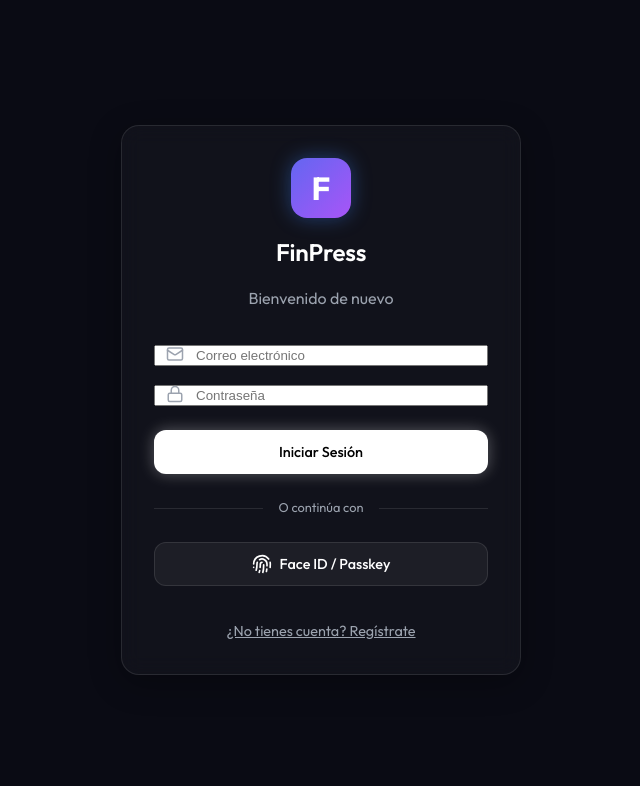
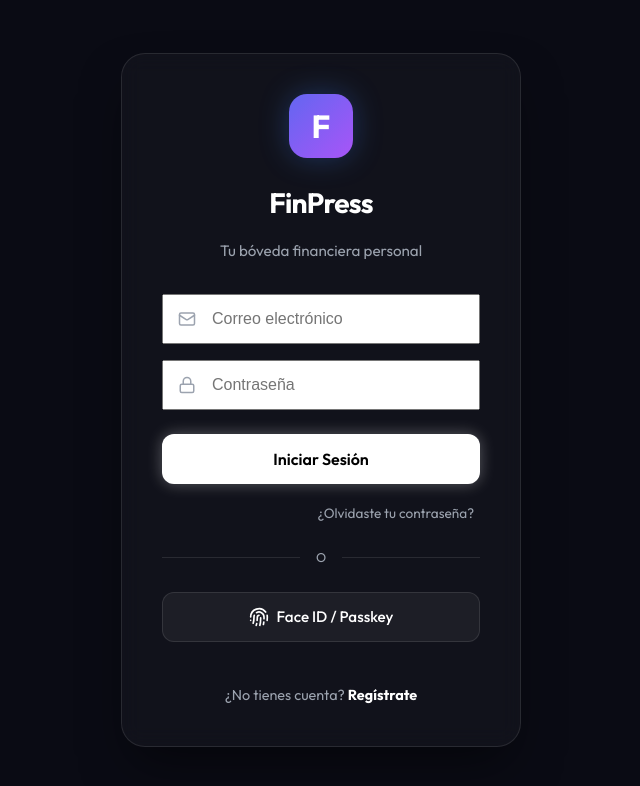
Before and after one commit to dcartagena1/finpress, a React (Vite) app: page / in a window 1280 px wide. Shown: the top 786 px of the page, without its empty margins (319-959 px from the left). Built offline with nearby package versions, Linux system fonts and the light colour scheme; a web font is replaced by a local one.

Commit message:
Feat: Add SpeedInsights and Polish Auth UI

```diff
--- a/src/components/Auth.jsx
+++ b/src/components/Auth.jsx
@@ -1,13 +1,32 @@
-import { useState } from 'react'
+import { useState, useEffect } from 'react'
 import { supabase } from '../lib/supabaseClient'
-import { Loader2, Fingerprint, Mail, Lock } from 'lucide-react'
+import { Loader2, Fingerprint, Mail, Lock, ArrowLeft } from 'lucide-react'
+
+// Helper for translation
+const translateError = (errorMsg) => {
+    if (!errorMsg) return '';
+    if (errorMsg.includes('Invalid login credentials')) return 'Correo o contraseña incorrectos.';
+    if (errorMsg.includes('User already registered')) return 'Este correo ya está registrado.';
+    if (errorMsg.includes('Rate limit')) return 'Demasiados intentos. Intenta más tarde.';
+    if (errorMsg.includes('Password should be')) return 'La contraseña es muy débil (mínimo 6 caracteres).';
+    if (errorMsg.includes('Signups not allowed')) return 'El registro está deshabilitado temporalmente.';
+    return errorMsg;
+}
 
 export function Auth() {
+    const [view, setView] = useState('LOGIN'); // 'LOGIN', 'REGISTER', 'FORGOT_PASSWORD'
     const [isLoading, setIsLoading] = useState(false)
-    const [isSignUp, setIsSignUp] = useState(false) // Toggle between Login/Register
     const [email, setEmail] = useState('')
     const [password, setPassword] = useState('')
     const [message, setMessage] = useState({ text: '', type: '' })
+    const [webAuthnSupported, setWebAuthnSupported] = useState(false)
+
+    useEffect(() => {
+        // Check if browser supports WebAuthn
+        if (window.PublicKeyCredential) {
+            setWebAuthnSupported(true)
+        }
+    }, [])
 
     const handleAuth = async (e) => {
         e.preventDefault()
@@ -16,35 +35,41 @@ export function Auth() {
 
         try {
             let result;
-            if (isSignUp) {
+            if (view === 'REGISTER') {
                 result = await supabase.auth.signUp({ email, password })
+                if (result.error) throw result.error
+                // If email confirmation is enabled, session might be null
+                if (!result.data.session) {
+                    setMessage({ text: '¡Cuenta creada! Revisa tu correo para confirmar.', type: 'success' })
                 } else {
+                    setMessage({ text: '¡Bienvenido!', type: 'success' })
+                }
+            } else if (view === 'LOGIN') {
                 result = await supabase.auth.signInWithPassword({ email, password })
-            }
-
-            const { error, data } = result;
-
-            if (error) throw error
-
-            if (isSignUp && !data.session) {
-                setMessage({ text: '¡Cuenta creada! Por favor verifica tu correo para continuar.', type: 'success' })
+                if (result.error) throw result.error
+            } else if (view === 'FORGOT_PASSWORD') {
+                result = await supabase.auth.resetPasswordForEmail(email, {
+                    redirectTo: window.location.origin + '/reset-password', // Simplified redirect
+                })
+                if (result.error) throw result.error
+                setMessage({ text: 'Se ha enviado un correo para restablecer tu contraseña.', type: 'success' })
             }
         } catch (error) {
-            setMessage({ text: error.message, type: 'error' })
+            setMessage({ text: translateError(error.message), type: 'error' })
         } finally {
             setIsLoading(false)
         }
     }
 
     const handleBiometricLogin = async () => {
-        // NOTE: User must have registered a passkey first in settings.
-        // This button attempts to sign in with an existing passkey.
         try {
             setIsLoading(true)
             const { data, error } = await supabase.auth.signInWithWebAuthn({ email })
             if (error) throw error
         } catch (error) {
-            setMessage({ text: 'Error Face ID: ' + error.message, type: 'error' })
+            // Often "The user cancelled the operation" or "Not allowed"
+            setMessage({ text: 'No se pudo iniciar con Face ID. Intenta con contraseña.', type: 'error' })
+            console.error(error)
         } finally {
             setIsLoading(false)
         }
@@ -60,28 +85,39 @@ export function Auth() {
             color: 'white',
             padding: '1rem'
         }}>
-            <div className="card" style={{ maxWidth: '400px', width: '100%', padding: '2rem', textAlign: 'center', backdropFilter: 'blur(10px)', border: '1px solid rgba(255,255,255,0.1)' }}>
+            <div className="card" style={{ maxWidth: '400px', width: '100%', padding: '2.5rem', textAlign: 'center', backdropFilter: 'blur(10px)', border: '1px solid rgba(255,255,255,0.1)', borderRadius: '24px', boxShadow: '0 25px 50px -12px rgba(0, 0, 0, 0.5)' }}>
+
+                {view === 'FORGOT_PASSWORD' && (
+                    <button onClick={() => { setView('LOGIN'); setMessage({ text: '', type: '' }); }} style={{ position: 'absolute', top: '20px', left: '20px', background: 'none', border: 'none', color: 'var(--text-secondary)', cursor: 'pointer' }}>
+                        <ArrowLeft size={24} />
+                    </button>
+                )}
+
                 <div style={{ marginBottom: '2rem' }}>
                     <div style={{
-                        width: '60px',
-                        height: '60px',
+                        width: '64px',
+                        height: '64px',
                         background: 'var(--grad-primary)',
-                        borderRadius: '16px',
+                        borderRadius: '18px',
                         display: 'flex',
                         alignItems: 'center',
                         justifyContent: 'center',
-                        margin: '0 auto 1rem auto',
-                        boxShadow: '0 0 20px rgba(59, 130, 246, 0.4)'
+                        margin: '0 auto 1.5rem auto',
+                        boxShadow: '0 0 30px rgba(59, 130, 246, 0.3)'
                     }}>
                         <span style={{ fontSize: '2rem', fontWeight: 'bold', color: 'white' }}>F</span>
                     </div>
-                    <h1 style={{ fontSize: '1.5rem', fontWeight: '600' }}>FinPress</h1>
-                    <p className="text-secondary">{isSignUp ? 'Crea tu cuenta profesional' : 'Bienvenido de nuevo'}</p>
+                    <h1 style={{ fontSize: '1.75rem', fontWeight: '700', letterSpacing: '-0.03em', marginBottom: '0.5rem' }}>
+                        {view === 'REGISTER' ? 'Crear Cuenta' : view === 'FORGOT_PASSWORD' ? 'Recuperar Clave' : 'FinPress'}
+                    </h1>
+                    <p className="text-secondary" style={{ fontSize: '0.95rem' }}>
+                        {view === 'REGISTER' ? 'Comienza tu control financiero' : view === 'FORGOT_PASSWORD' ? 'Ingresa tu correo para continuar' : 'Tu bóveda financiera personal'}
+                    </p>
                 </div>
 
                 <form onSubmit={handleAuth} style={{ display: 'flex', flexDirection: 'column', gap: '1rem' }}>
                     <div className="input-group" style={{ position: 'relative' }}>
-                        <Mail size={18} style={{ position: 'absolute', left: '12px', top: '50%', transform: 'translateY(-50%)', color: 'var(--text-secondary)' }} />
+                        <Mail size={18} style={{ position: 'absolute', left: '16px', top: '50%', transform: 'translateY(-50%)', color: 'var(--text-secondary)' }} />
                         <input
                             className="input-field"
                             type="email"
@@ -89,12 +125,13 @@ export function Auth() {
                             value={email}
                             onChange={(e) => setEmail(e.target.value)}
                             required
-                            style={{ width: '100%', paddingLeft: '40px' }}
+                            style={{ width: '100%', paddingLeft: '48px', height: '50px', fontSize: '1rem' }}
                         />
                     </div>
 
+                    {view !== 'FORGOT_PASSWORD' && (
                         <div className="input-group" style={{ position: 'relative' }}>
-                        <Lock size={18} style={{ position: 'absolute', left: '12px', top: '50%', transform: 'translateY(-50%)', color: 'var(--text-secondary)' }} />
+                            <Lock size={18} style={{ position: 'absolute', left: '16px', top: '50%', transform: 'translateY(-50%)', color: 'var(--text-secondary)' }} />
                             <input
                                 className="input-field"
                                 type="password"
@@ -103,18 +140,37 @@ export function Auth() {
                                 onChange={(e) => setPassword(e.target.value)}
                                 required
                                 minLength={6}
-                            style={{ width: '100%', paddingLeft: '40px' }}
+                                style={{ width: '100%', paddingLeft: '48px', height: '50px', fontSize: '1rem' }}
                             />
                         </div>
+                    )}
 
-                    <button className="btn btn-primary flex-center" disabled={isLoading} style={{ justifyContent: 'center', height: '44px', marginTop: '0.5rem' }}>
-                        {isLoading ? <Loader2 className="animate-spin" /> : (isSignUp ? 'Registrarse' : 'Iniciar Sesión')}
+                    <button className="btn btn-primary flex-center" disabled={isLoading} style={{ justifyContent: 'center', height: '50px', marginTop: '0.5rem', fontSize: '1rem', fontWeight: '600' }}>
+                        {isLoading ? <Loader2 className="animate-spin" /> : (
+                            view === 'REGISTER' ? 'Registrarse' : view === 'FORGOT_PASSWORD' ? 'Enviar Correo' : 'Iniciar Sesión'
+                        )}
                     </button>
                 </form>
 
+                {view === 'LOGIN' && (
+                    <div style={{ marginTop: '1rem', textAlign: 'right' }}>
+                        <button
+                            type="button"
+                            onClick={() => { setView('FORGOT_PASSWORD'); setMessage({ text: '', type: '' }); }}
+                            className="text-secondary"
+                            style={{ background: 'none', border: 'none', cursor: 'pointer', fontSize: '0.85rem' }}
+                        >
+                            ¿Olvidaste tu contraseña?
+                        </button>
+                    </div>
+                )}
+
+                {/* Biometric Button - Only if supported and safely handled */}
+                {view === 'LOGIN' && webAuthnSupported && (
+                    <>
                         <div style={{ margin: '1.5rem 0', display: 'flex', alignItems: 'center', gap: '1rem' }}>
                             <div style={{ height: '1px', background: 'rgba(255,255,255,0.1)', flex: 1 }}></div>
-                    <span className="text-secondary" style={{ fontSize: '0.8rem' }}>O continúa con</span>
+                            <span className="text-secondary" style={{ fontSize: '0.8rem' }}>O</span>
                             <div style={{ height: '1px', background: 'rgba(255,255,255,0.1)', flex: 1 }}></div>
                         </div>
 
@@ -123,33 +179,43 @@ export function Auth() {
                             onClick={handleBiometricLogin}
                             disabled={!email}
                             className="btn btn-secondary flex-center"
-                    style={{ width: '100%', justifyContent: 'center', gap: '0.5rem', height: '44px' }}
+                            style={{ width: '100%', justifyContent: 'center', gap: '0.5rem', height: '50px', fontSize: '0.95rem' }}
                             title={!email ? 'Ingresa tu correo primero' : 'Iniciar con Face ID'}
                         >
                             <Fingerprint size={20} />
                             <span>Face ID / Passkey</span>
                         </button>
+                    </>
+                )}
 
                 {message.text && (
                     <div style={{
                         marginTop: '1.5rem',
-                        padding: '0.75rem',
-                        borderRadius: '8px',
+                        padding: '1rem',
+                        borderRadius: '12px',
                         background: message.type === 'error' ? 'rgba(239, 68, 68, 0.1)' : 'rgba(34, 197, 94, 0.1)',
                         color: message.type === 'error' ? '#ef4444' : '#22c55e',
-                        fontSize: '0.9rem'
+                        fontSize: '0.9rem',
+                        border: message.type === 'error' ? '1px solid rgba(239, 68, 68, 0.2)' : '1px solid rgba(34, 197, 94, 0.2)'
                     }}>
                         {message.text}
                     </div>
                 )}
 
-                <div style={{ marginTop: '2rem' }}>
+                <div style={{ marginTop: '2.5rem' }}>
                     <button
                         className="text-secondary"
-                        style={{ background: 'none', border: 'none', cursor: 'pointer', fontSize: '0.9rem', textDecoration: 'underline' }}
-                        onClick={() => { setIsSignUp(!isSignUp); setMessage({ text: '', type: '' }); }}
+                        style={{ background: 'none', border: 'none', cursor: 'pointer', fontSize: '0.9rem', color: 'var(--primary)' }}
+                        onClick={() => {
+                            setView(view === 'LOGIN' ? 'REGISTER' : 'LOGIN');
+                            setMessage({ text: '', type: '' });
+                        }}
                     >
-                        {isSignUp ? '¿Ya tienes cuenta? Inicia Sesión' : '¿No tienes cuenta? Regístrate'}
+                        {view === 'LOGIN' ? (
+                            <span>¿No tienes cuenta? <strong style={{ color: 'white' }}>Regístrate</strong></span>
+                        ) : view === 'REGISTER' ? (
+                            <span>¿Ya tienes cuenta? <strong style={{ color: 'white' }}>Inicia Sesión</strong></span>
+                        ) : null}
                     </button>
                 </div>
             </div>
```
Lines whose indentation alone changed are shown as unchanged.
